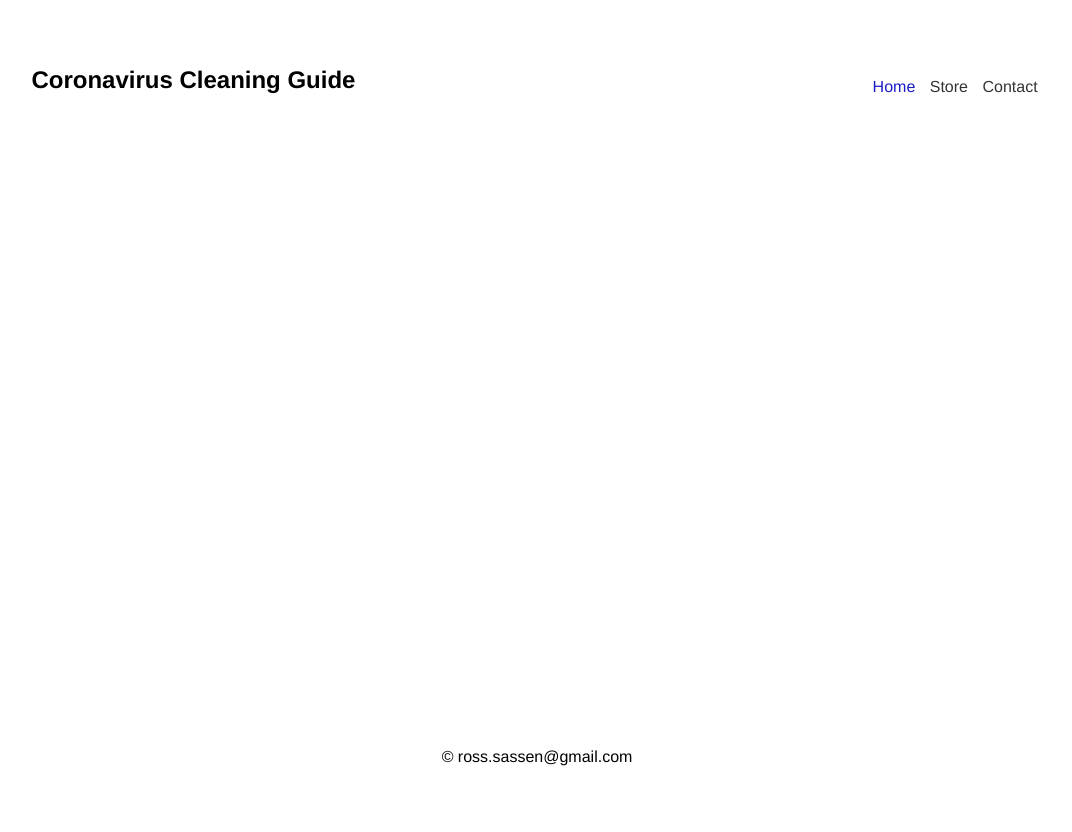
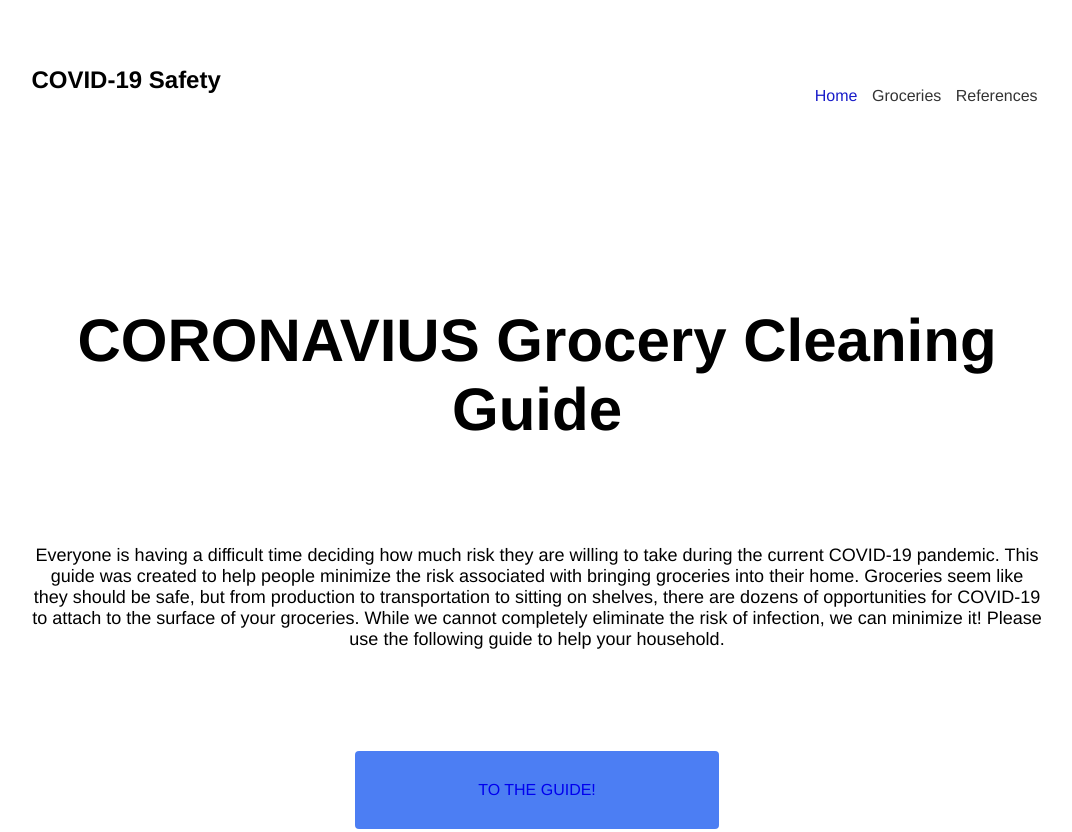
Before and after one commit to RossSassen/COVID, a plain HTML site: page index.html in a window 1280 px wide. Shown: the top 832 px of the page, without its empty margins (103-1175 px from the left). Before the commit the page ends 800 px from the top, so only its background shows below. Drawn offline with nearby package versions, Linux system fonts and the light colour scheme; files that its build step writes are made by us from their sources; files whose address does not match are found by name.

Commit message:
Update index.html

```diff
--- a/index.html
+++ b/index.html
@@ -4,21 +4,21 @@
     <meta charset="UTF-8">
     <meta name="viewport" content="width=device-width, initial-scale=1.0">
     <meta http-equiv="X-UA-Compatible" content="ie=edge">
-    <title>COVID-19 Grocery Cleaning Guide</title>
-    <link href="Clean/style.css" rel="stylesheet">
+    <title>COVID-19 Cleaning</title>
+    <link href="style.css" rel="stylesheet">
     <!--Handlebars CDN-->
     <script src="https://cdnjs.cloudflare.com/ajax/libs/handlebars.js/4.7.6/handlebars.min.js"></script>
     <script id="templateHB" type="text/x-handlebars-template">
         <h1>{{title}}</h1>
         <p>{{body}}</p>
-        <a href="store.html">Shop Now</a>
+        <a id="guide" href="groceries.html">TO THE GUIDE!</a>
      </script>
 </head>
 
   <body>
     <header>
       <section class="container">
-        <h1 class="branding">Coronavirus Cleaning Guide</h1>
+        <h1 class="branding">COVID-19 Safety</h1>
 
         <nav>
           <ul class="navbar">
@@ -26,10 +26,10 @@
               <a href="index.html">Home</a>
             </li>
             <li>
-              <a href="store.html">Store</a>
+              <a href="groceries.html">Groceries</a>
             </li>
             <li>
-              <a href="contact.html">Contact</a>
+              <a href="ref.html">References</a>
             </li>
           </ul>
         </nav>
@@ -43,9 +43,9 @@
       </section>
     </article>
 
-    <footer>
-      <p>&copy; ross.sassen@gmail.com</p>
+    <footer id="app">
+      <p>&copy; https://rosssassen.github.io/COVID/</p>
     </footer>
-    <script src="Clean/main.js"></script>
+    <script src="C:\Users\sasse\Documents\Coding Stuff\Project Folder\COVID\Clean\main.js"></script>
   </body>
 </html>
```
